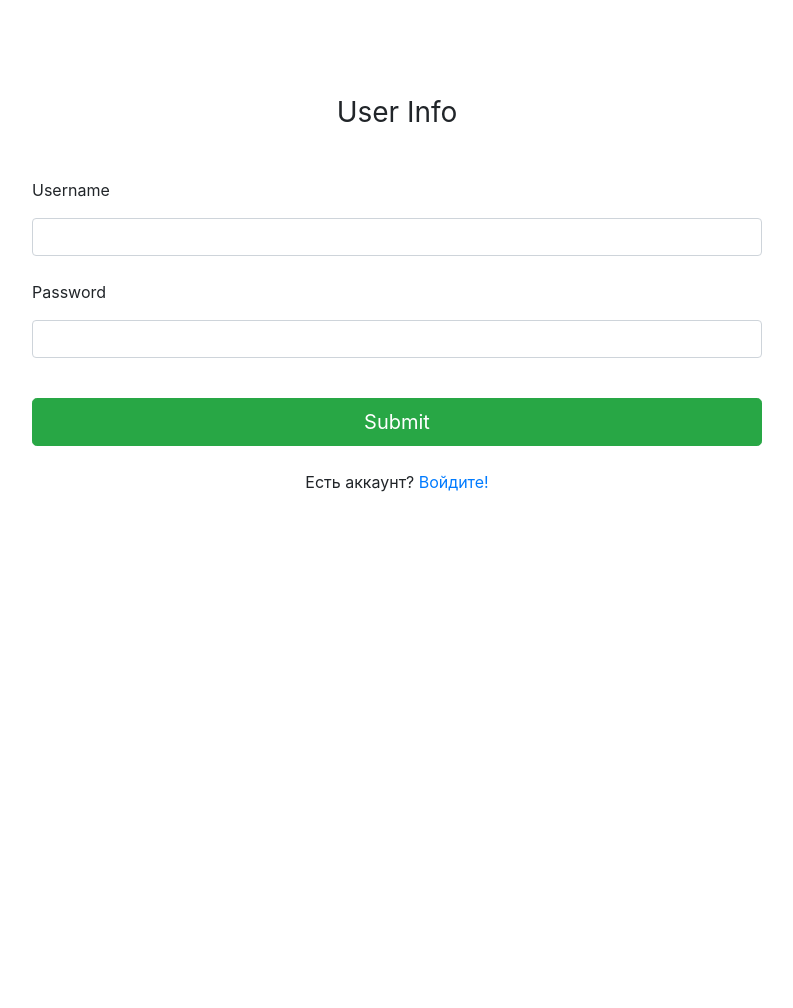
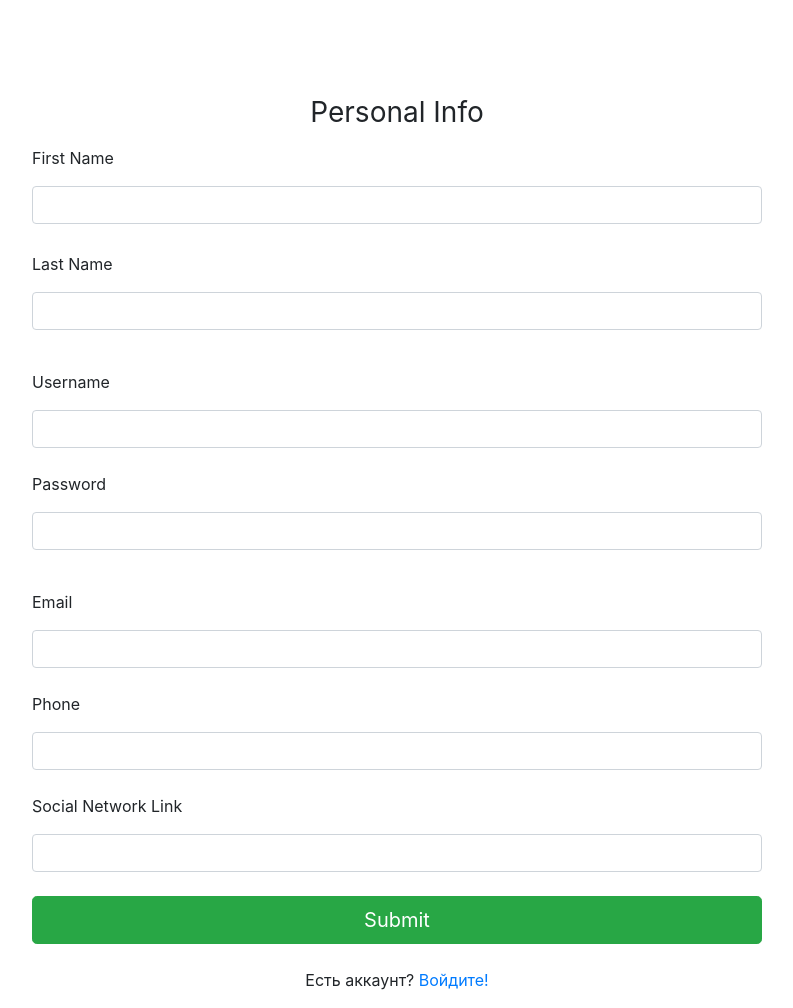
Before and after one commit to Lexxkit/LMS-MTSTeta, a Spring Boot app: page /user/registration in a window 1280 px wide. Shown: the part 72-1080 px from the top of the page, without its empty margins (243-1036 px from the left). Before the commit the page ends 564 px from the top, so only its background shows below. Run offline with Spring Boot 4, Linux system fonts and the light colour scheme; data that the repository does not hold is empty; some of the project's set-up classes (security, data sources, template engines, error pages and the like) are left out, and stand-ins take their place; database files in the repository are not loaded; some libraries are stand-ins or nearby versions.

Commit message:
Add new fields to user-create.html, minor changes in UserController.

```diff
--- a/src/main/java/com/alekseenko/lms/controller/UserController.java
+++ b/src/main/java/com/alekseenko/lms/controller/UserController.java
@@ -39,8 +39,7 @@ public class UserController {
   @GetMapping
   public String userForm(Model model, Principal principal) {
     if (principal != null) {
-      UserDto currentUser = userService.getUserByUsername(principal.getName());
-      return String.format("redirect:/user/%d", currentUser.getId());
+      return "redirect:/profile";
     }
     return "redirect:/login";
   }
--- a/src/main/resources/templates/user-create.html
+++ b/src/main/resources/templates/user-create.html
@@ -14,11 +14,30 @@
         <input type="hidden" th:field="*{id}">
 
         <div class="text-center mt-5 b-1">
+          <h1 class="h3 mb-3 font-weight-normal">Personal Info</h1>
+        </div>
 
-          <h1 class="h3 mb-3 font-weight-normal">User Info</h1>
+        <div class="mt-1 form-label-group">
+          <p class="text">First Name</p>
+          <input type="text" id="firstName" class="form-control" th:field="*{firstName}">
+          <label for="firstName"></label>
+          <small class="validation-error text-danger" th:if="${#fields.hasErrors('firstName')}"
+                 th:errors="*{firstName}">
+            Check spelling.
+          </small>
+        </div>
 
+        <div class="mt-1 form-label-group">
+          <p class="text">Last Name</p>
+          <input type="text" id="lastName" class="form-control" th:field="*{lastName}">
+          <label for="lastName"></label>
+          <small class="validation-error text-danger" th:if="${#fields.hasErrors('lastName')}"
+                 th:errors="*{lastName}">
+            Check spelling.
+          </small>
         </div>
-        <div class="mt-5 form-label-group">
+
+        <div class="mt-3 form-label-group">
           <p class="text">Username</p>
           <input type="text" id="username" class="form-control" th:field="*{username}">
           <label for="username"></label>
@@ -38,7 +57,33 @@
           </small>
         </div>
 
-        <div sec:authorize="hasRole('ADMIN')" class="mt-5 form-label-group">
+        <div class="mt-3 form-label-group">
+          <p class="text">Email</p>
+          <input type="text" id="email" class="form-control" th:field="*{email}">
+          <label for="email"></label>
+          <small class="validation-error text-danger" th:if="${#fields.hasErrors('email')}"
+                 th:errors="*{email}">
+            Email has to be filled
+          </small>
+        </div>
+
+        <div class="form-label-group">
+          <p class="text">Phone</p>
+          <input type="text" id="phone" class="form-control" th:field="*{phone}">
+          <label for="phone"></label>
+          <small class="validation-error text-danger" th:if="${#fields.hasErrors('phone')}"
+                 th:errors="*{phone}">
+            Phone has to be filled
+          </small>
+        </div>
+
+        <div class="form-label-group">
+          <p class="text">Social Network Link</p>
+          <input type="text" id="socialNetworkLink" class="form-control" th:field="*{socialNetworkLink}">
+          <label for="socialNetworkLink"></label>
+        </div>
+
+        <div sec:authorize="hasAnyRole('ADMIN', 'OWNER')" class="mt-5 form-label-group">
           <label class="mb-2" for="roles">Choose user's role:</label>
           <select multiple class="form-control custom-select mr-sm-2" id="roles" th:field="*{roles}" required>
             <option th:each="role : ${roles}"
@@ -49,7 +94,6 @@
           </select>
         </div>
 
-        <div class="checkbox mb-3"></div>
         <button class="btn btn-success btn-lg btn-block" type="submit">Submit</button>
       </form>
 
```
